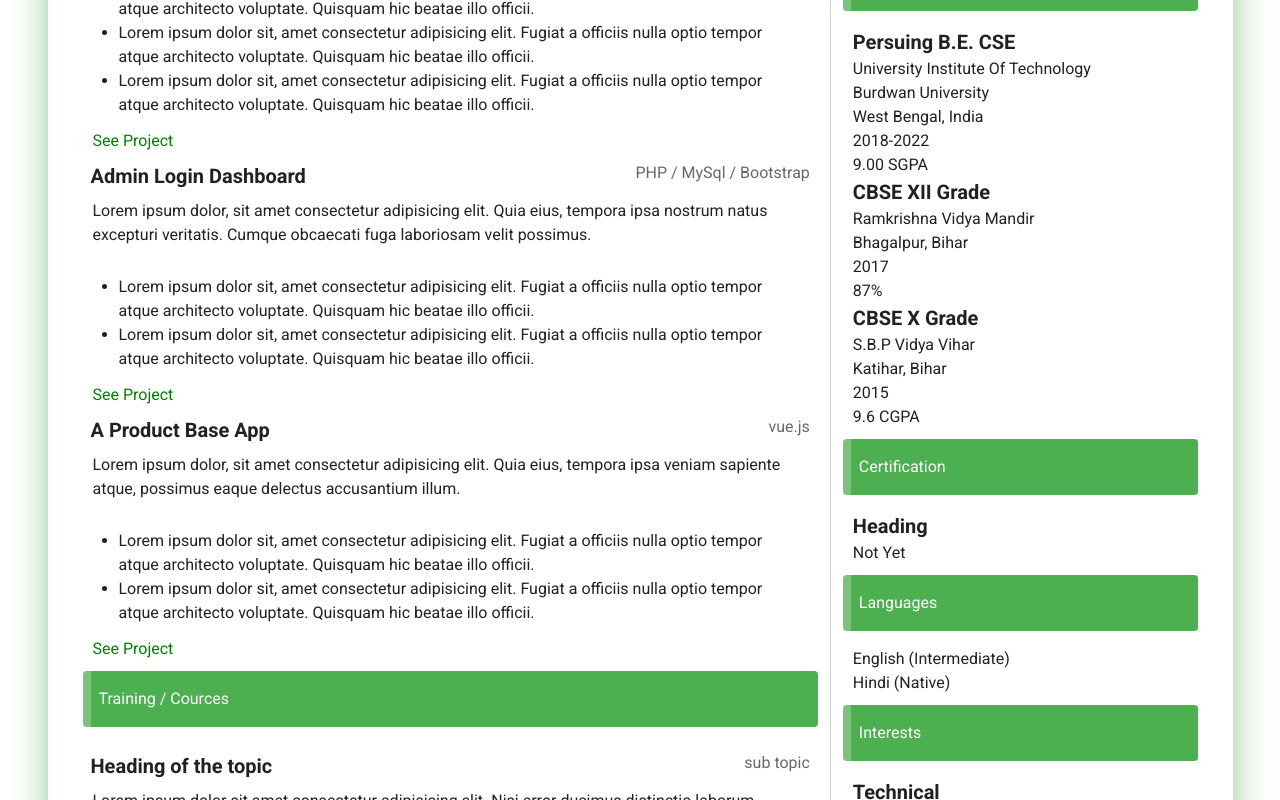
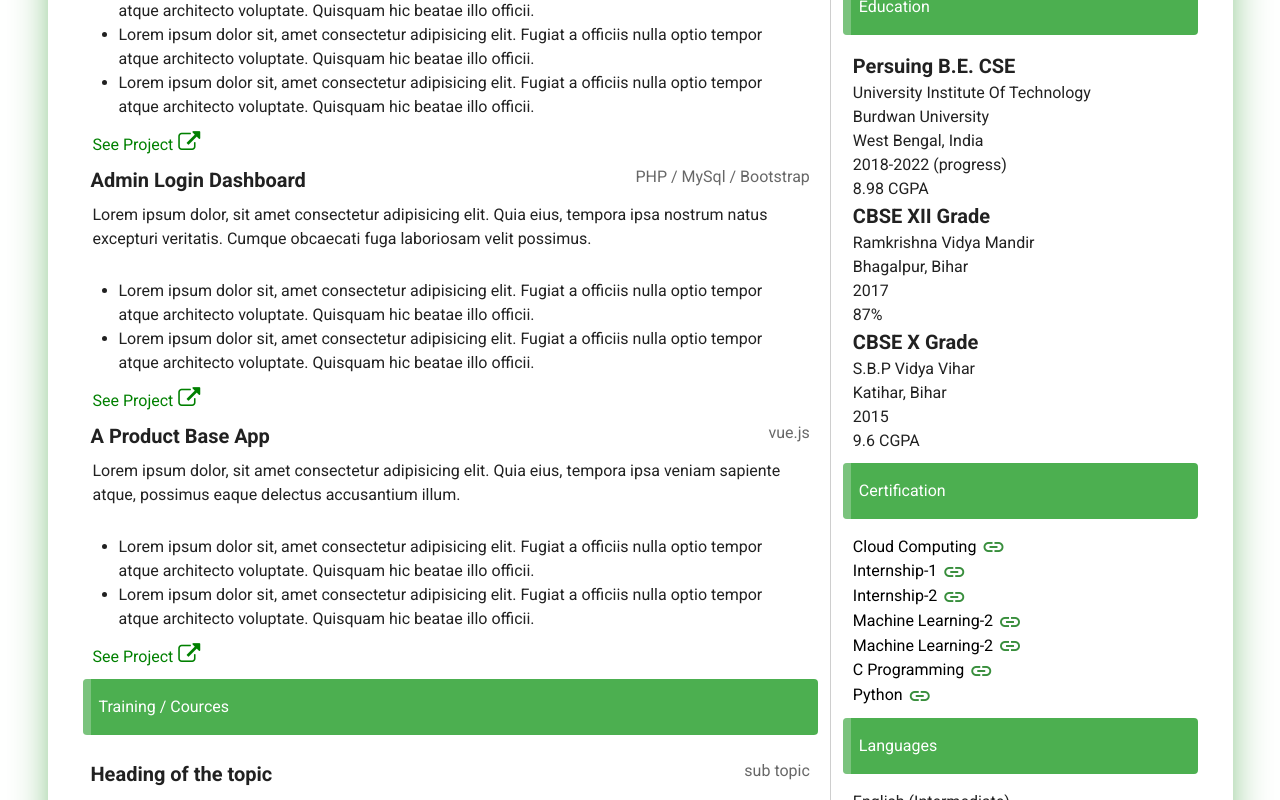
Before and after one commit to chaturcr48/My-Portfolio, a Vue app: page / in a window 1280 px wide. Shown: the part 1020-1820 px from the top of the page. Built offline with nearby package versions, Linux system fonts and the light colour scheme.

Commit message:
chatur--updated

```diff
--- a/package.json
+++ b/package.json
@@ -9,6 +9,9 @@
     "lint": "vue-cli-service lint"
   },
   "dependencies": {
+    "@fortawesome/fontawesome-svg-core": "^1.2.36",
+    "@fortawesome/free-solid-svg-icons": "^5.15.4",
+    "@fortawesome/vue-fontawesome": "^2.0.2",
     "core-js": "^3.6.5",
     "nodemon": "^2.0.7",
     "start": "^5.1.0",
--- a/public/index.html
+++ b/public/index.html
@@ -8,6 +8,7 @@
     <title><%= htmlWebpackPlugin.options.title %></title>
     <link rel="stylesheet" href="https://fonts.googleapis.com/css?family=Roboto:100,300,400,500,700,900">
     <link rel="stylesheet" href="https://cdn.jsdelivr.net/npm/@mdi/font@latest/css/materialdesignicons.min.css">
+    <link rel="stylesheet" href="https://cdnjs.cloudflare.com/ajax/libs/font-awesome/4.7.0/css/font-awesome.min.css">
   </head>
   <body>
     <noscript>
--- a/src/components/Resume.vue
+++ b/src/components/Resume.vue
@@ -4,12 +4,12 @@
       <v-col cols="12" sm="8">
         <div class="f-name">KUMAR CHATUR RANJAN</div>
         <!-- <div>Coding <span class="vl"></span> C / C++ / Python</div> -->
-        <div>Coder / Data Scientist / Web Developer</div>
+        <div>Coder / Web Developer</div>
       </v-col>
       <v-col cols="" sm="" class="details border-left">
         <div class="details-margin">
           <a href="tel:+917701966634">
-          <v-icon small color="green darken-2">mdi-phone</v-icon>
+            <v-icon small color="green darken-2">mdi-phone</v-icon>
           </a>
           7701966634
         </div>
@@ -56,19 +56,19 @@
       <v-col class="padding">
         <p>
           Love to do coding everyday to increase problem solving capabilities.
-          Attending several coding contest on various online coding platform.
-          I enjoy automating everyday task using Python. The idea of enabling a
+          Attending several coding contest on various online coding platform. I
+          enjoy automating everyday task using Python. The idea of enabling a
           machine to learn strikes me. To keep myself updated, I tend to do
           projects that require constant brushing up, learning and research on
-          various ML libraries.
-          Apart from that, I also spend my time in Web-Developing, where i got
-          to learn new things everyday and chances to work on various framework.
-          Hence I see myself enjoying it as my full time profession.
+          various ML libraries. Apart from that, I also spend my time in
+          Web-Developing, where i got to learn new things everyday and chances
+          to work on various framework. Hence I see myself enjoying it as my
+          full time profession.
         </p>
         <p>
-          I aspire to be working on Machine Learning to enhance my
-          skills and knowledge to a point where I can find myself comfortable to
-          contribute and bring a change, regardless of how small it may be.
+          I aspire to be working on Machine Learning to enhance my skills and
+          knowledge to a point where I can find myself comfortable to contribute
+          and bring a change, regardless of how small it may be.
         </p>
       </v-col>
     </v-row>
@@ -110,8 +110,12 @@
             href="https://github.com/chaturcr48/Forum-for-question-and-answer"
             target="_blank"
             rel="noopener noreferrer"
-            ><span class="link">See Project</span></a
-          >
+            ><span class="link">See Project</span
+            >
+            <i
+              class="fa fa-external-link"
+              style="font-size: 22px; color: green; margin-left: 5px"></i>
+            </a>
         </div>
         <v-row class="padding">
           <span style="font-weight: bold; font-size: 20px">Quiz App</span>
@@ -148,7 +152,9 @@
             href="https://github.com/chaturcr48/Quiz-App"
             target="_blank"
             rel="noopener noreferrer"
-            ><span class="link">See Project</span></a
+            ><span class="link">See Project</span><i
+              class="fa fa-external-link"
+              style="font-size: 22px; color: green; margin-left: 5px"></i></a
           >
         </div>
         <v-row class="padding">
@@ -182,7 +188,9 @@
             href="https://github.com/chaturcr48/CRUD-Project"
             target="_blank"
             rel="noopener noreferrer"
-            ><span class="link">See Project</span></a
+            ><span class="link">See Project<i
+              class="fa fa-external-link"
+              style="font-size: 22px; color: green; margin-left: 5px"></i></span></a
           >
         </div>
         <v-row class="padding">
@@ -215,7 +223,9 @@
             href="https://github.com/chaturcr48/A-product-base-app"
             target="_blank"
             rel="noopener noreferrer"
-            ><span class="link">See Project</span></a
+            ><span class="link">See Project<i
+              class="fa fa-external-link"
+              style="font-size: 22px; color: green; margin-left: 5px"></i></span></a
           >
         </div>
         <v-alert border="left" color="green" dark class="margin-top">
@@ -317,8 +327,9 @@
           <div>HTML</div>
           <div>CSS</div>
           <div>Java Script</div>
-          <div>Node.Js</div>
-          <div>Vue.Js</div>
+          <div>node.Js</div>
+          <div>React.js</div>
+          <div>vue.js</div>
           <div>PHP</div>
           <div>MySql</div>
           <div>MongoDB</div>
@@ -341,8 +352,8 @@
           <div>University Institute Of Technology</div>
           <div>Burdwan University</div>
           <div>West Bengal, India</div>
-          <div>2018-2022</div>
-          <div>9.00 SGPA</div>
+          <div>2018-2022 (progress)</div>
+          <div>8.98 CGPA</div>
         </div>
         <span style="font-weight: bold; font-size: 20px" class="padding-x"
           >CBSE XII Grade
@@ -365,11 +376,105 @@
         <v-alert border="left" color="green" dark class="margin-top">
           Certification
         </v-alert>
-        <span style="font-weight: bold; font-size: 20px" class="padding-x"
-          >Heading
-        </span>
         <div class="padding-x">
-          <div>Not Yet</div>
+          <div>
+            <a
+              href="https://drive.google.com/file/d/1w42lPTxhI9S4QBVlxod_BRCKCub2m_b4/view?usp=sharing"
+              target="_blank"
+              rel="noopener noreferrer"
+              class=""
+              ><span class="" color="" style="color: black; margin-right: 5px"
+                >Cloud Computing</span
+              >
+              <v-icon class="footer-icon" color="green darken-2">
+                mdi-link
+              </v-icon>
+            </a>
+          </div>
+          <div>
+            <a
+              href="https://drive.google.com/file/d/1sU3N21XR8EF7MAairdJl9YDpq3GtdSjC/view?usp=sharing"
+              target="_blank"
+              rel="noopener noreferrer"
+              class=""
+              ><span class="" color="" style="color: black; margin-right: 5px"
+                >Internship-1</span
+              >
+              <v-icon class="footer-icon" color="green darken-2">
+                mdi-link
+              </v-icon>
+            </a>
+          </div>
+          <div>
+            <a
+              href="https://drive.google.com/file/d/10FRDJWrvGm3OZDYbUcX40yoa48HIM1uU/view?usp=sharing"
+              target="_blank"
+              rel="noopener noreferrer"
+              class=""
+              ><span class="" color="" style="color: black; margin-right: 5px"
+                >Internship-2</span
+              >
+              <v-icon class="footer-icon" color="green darken-2">
+                mdi-link
+              </v-icon>
+            </a>
+          </div>
+          <div>
+            <a
+              href="https://drive.google.com/file/d/1fn-PXpLt0ULZf--t7O_N_-04aTC3g13J/view?usp=sharing"
+              target="_blank"
+              rel="noopener noreferrer"
+              class=""
+              ><span class="" color="" style="color: black; margin-right: 5px"
+                >Machine Learning-2</span
+              >
+              <v-icon class="footer-icon" color="green darken-2">
+                mdi-link
+              </v-icon>
+            </a>
+          </div>
+          <div>
+            <a
+              href="https://drive.google.com/file/d/1T1-9hbb2M8Uo3BbLEFHvWM81q_SEnV-H/view?usp=sharing"
+              target="_blank"
+              rel="noopener noreferrer"
+              class=""
+              ><span class="" color="" style="color: black; margin-right: 5px"
+                >Machine Learning-2</span
+              >
+              <v-icon class="footer-icon" color="green darken-2">
+                mdi-link
+              </v-icon>
+            </a>
+          </div>
+          <div>
+            <a
+              href="https://drive.google.com/file/d/1AVFRkXpJr4JwcXSebRJqvjFMsVCoLSaD/view?usp=sharing"
+              target="_blank"
+              rel="noopener noreferrer"
+              class=""
+              ><span class="" color="" style="color: black; margin-right: 5px"
+                >C Programming</span
+              >
+              <v-icon class="footer-icon" color="green darken-2">
+                mdi-link
+              </v-icon>
+            </a>
+          </div>
+          <div>
+            <a
+              href="https://drive.google.com/file/d/1GReGwq2gX84d71w0c9z-S9B7PqmrIhI6/view?usp=sharing"
+              target="_blank"
+              rel="noopener noreferrer"
+              class=""
+              ><span class="" color="" style="color: black; margin-right: 5px"
+                >Python</span
+              >
+              <v-icon class="footer-icon" color="green darken-2">
+                mdi-link
+              </v-icon>
+            </a>
+          </div>
         </div>
         <v-alert border="left" color="green" dark class="margin-top">
           Languages
@@ -387,6 +492,7 @@
         <div class="padding-x">
           <div>Coding</div>
           <div>Web Developing</div>
+          <div>Data Visualization</div>
         </div>
         <span style="font-weight: bold; font-size: 20px" class="padding-x"
           >Life
```
Also changed, not shown: 1 other file (tests, documents, lock files or other folders).
